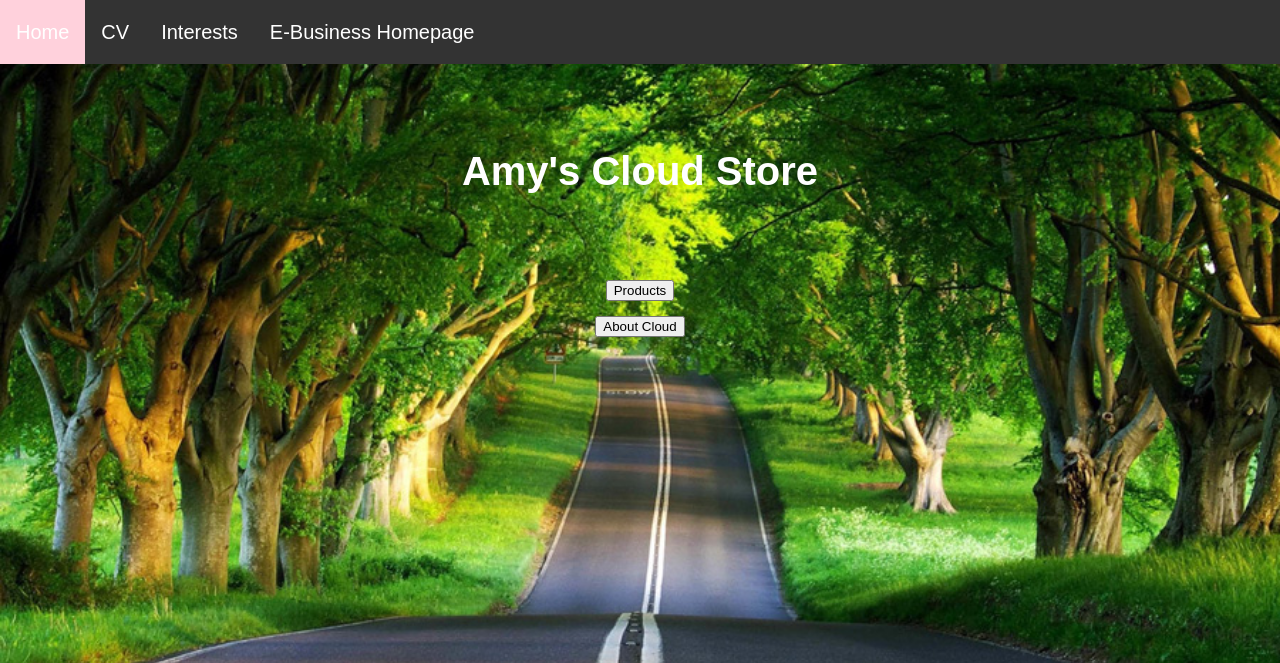
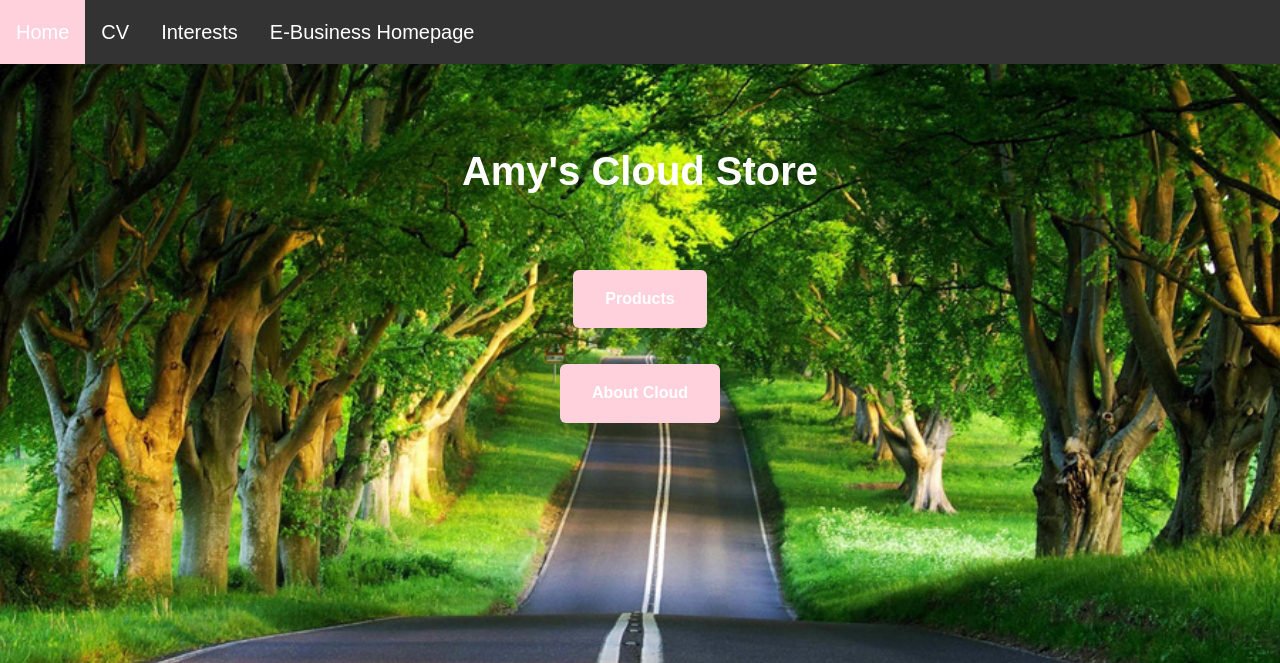
Before and after one commit to amydolan/is1113117407532, a PHP site: page /ebusiness/shophome.html in a window 1280 px wide. Shown: the top 663 px of the page. Run offline with PHP 8.4, Linux system fonts and the light colour scheme.

Commit message:
pushing to github

```diff
--- a/cv/cv_page3.html
+++ b/cv/cv_page3.html
@@ -76,14 +76,14 @@
   </div>
 </nav>
 
-<!-- First Container -->
+<!-- First Container general statement-->
 <div class="container-fluid bg-1 text-center">
   <h3 class="margin">Work Experience</h3>
   <img src="work.jpg" class="img-responsive img-circle margin" style="display:inline" alt="violin" width="350" height="350">
   <h3>I'm a dedicated, hard-working individual and have demonstrated this over the past three years as an employee of Phelans' Pharmacy in Glanmire.</h3>
 </div>
 
-<!-- Second Container -->
+<!-- Second Container stating work experience history -->
 <div class="container-fluid bg-2 text-center">
   <h3 class="mainheading">Work Experience Details</h3>
   <br/>
@@ -91,7 +91,7 @@
         <p><strong>When I Worked:</strong> Began working here February 2015-present</p>
 </div>
 
-<!-- Third Container (Grid) -->
+<!-- Third Container (Grid) with skills details and images -->
 <div class="container-fluid bg-3 text-center">
   <h2 class="margin">Skills</h2><br>
   <div class="row">
--- a/ebusiness/Ebus3.php
+++ b/ebusiness/Ebus3.php
@@ -3,7 +3,7 @@
 session_start();
 ?>
 <!DOCTYPE html>
-<html>
+<html lang="en">
 <meta name="viewport" content="width=device-width, initial-scale=1.0">
 <head>
        <title>Receipt</title>
@@ -47,7 +47,7 @@ li a:hover:not(.active) {
 <ul>
   <li><a class="active" href="../homepage.html">Home</a></li>
   <li><a href="../cv/cv_page1.html">CV</a></li>
-  <li><a href="../interests/sports.html">Interests</a></a></li>
+  <li><a href="../interests/sports.html">Interests</a></li>
   <li><a href="shophome.html">E-Business Homepage</a></li>
 </ul>
 
--- a/ebusiness/shophome.html
+++ b/ebusiness/shophome.html
@@ -5,7 +5,6 @@
 <meta charset="UTF-8">
 <link rel="stylesheet" href="../mystylesheet.css" type="text/css" />
 <meta name="viewport" content="width=device-width, initial-scale=1">
-</head>
 
 <style>
 
@@ -22,7 +21,7 @@ body {margin:0;
 }
 
 .button {
-    background-color: #008CBA; /* Blue */
+    background-color: #FFD1DC; /* Pink */
     border: none;
     color: white;
     padding: 15px 32px;
@@ -30,10 +29,12 @@ body {margin:0;
     text-decoration: none;
     display: inline-block;
     font-size: 16px;
+    font: #333;
     border-radius: 6px;
 }
 
 </style>
+</head>
 
 <body>
 
@@ -51,10 +52,10 @@ body {margin:0;
     <br/>
     <h1>Amy's Cloud Store</h1>
     <br/>
-
-    <a href = "Ebus1.php"><button>Products</button></a>
-    <br/>
-    <a href = "aboutcloud.html"><button>About Cloud</button></a>
+    <center><a href="Ebus1.php" class="button"><strong>Products</strong></a>
+        	<br/>
+        	<br/>
+    <a href="aboutcloud.html" class="button"><strong>About Cloud</strong></a></center>
     </center> </font>
     </p>
 
--- a/homepage.html
+++ b/homepage.html
@@ -80,7 +80,7 @@ body {margin:0;
   <ul>
   <li><a class="active" href="../homepage.html">Home</a></li>
   <li><a href="../cv/cv_page1.html">CV</a></li>
-  <li><a href="../interests/sports.html">Interests</a></a></li>
+  <li><a href="../interests/sports.html">Interests</a></li>
   <li><a href="../ebusiness/shophome.html">E-Business Homepage</a></li>
 </ul>
 
@@ -109,6 +109,6 @@ body {margin:0;
     </div></a></center>
     </center>
     </p>
-
+    </font>
 </body>
 </html>
--- a/interests/sports.html
+++ b/interests/sports.html
@@ -41,7 +41,7 @@
                 <li><a class="active" href="../homepage.html">Home</a></li>
                 <li><a href="../cv/cv_page1.html">CV</a></li>
                 <li><a href="../interests/sports.html">Interests</a></a></li>
-                <li><a href="shophome.html">E-Business Homepage</a></li>
+                <li><a href="../ebusiness/shophome.html">E-Business Homepage</a></li>
                 </ul>
         	</div>
 
@@ -54,7 +54,7 @@
                 <li><a class="active" href="../homepage.html">Home</a></li>
                 <li><a href="../cv/cv_page1.html">CV</a></li>
                 <li><a href="../interests/sports.html">Interests</a></a></li>
-                <li><a href="shophome.html">E-Business Homepage</a></li>
+                <li><a href="../ebusiness/shophome.html">E-Business Homepage</a></li>
                 </ul>
         	</div>
 
```
Also changed, not shown: ebusiness/Ebus1.php (+7 -3 lines), ebusiness/Ebus2.php (+6 -1 lines), ebusiness/aboutcloud.html (+6 -5 lines), interests/cloudservices.html (+9 -2 lines).
